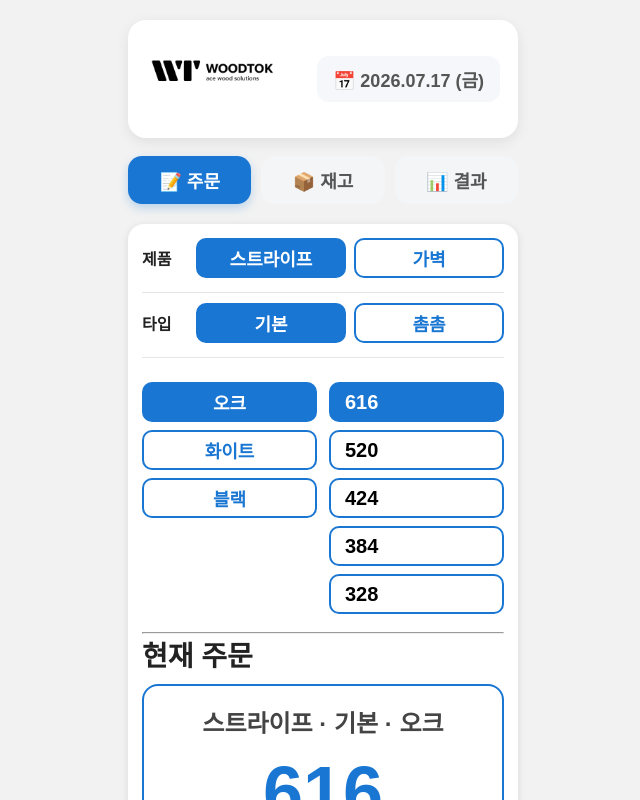
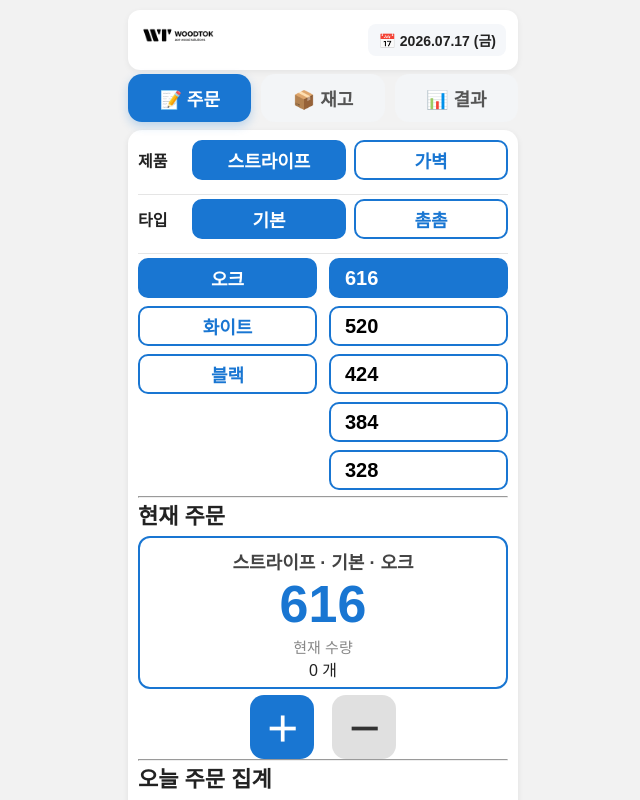
Before and after one commit to alwaysjcs/WOODTOK, a React (Vite) app: page / in a window 1280 px wide. Shown: the top 800 px of the page, without its empty margins (317-957 px from the left). Built offline with nearby package versions, Linux system fonts and the light colour scheme.

Commit message:
Sprint-6 UI compact layout

```diff
--- a/src/App.css
+++ b/src/App.css
@@ -19,7 +19,7 @@ body {
 
   padding: 20px;
 
-  padding-top: max(20px, env(safe-area-inset-top));
+  padding-top: max(10px, env(safe-area-inset-top));
   padding-right: max(20px, env(safe-area-inset-right));
   padding-bottom: max(20px, env(safe-area-inset-bottom));
   padding-left: max(20px, env(safe-area-inset-left));
@@ -34,31 +34,34 @@ h1 {
 
 .card {
   background: white;
-  border-radius: 16px;
-  padding: 14px;
-  margin-top: 12px;
-  box-shadow: 0 2px 8px rgba(0,0,0,0.1);
+  border-radius: 14px;
+  padding: 10px;
+  margin-top: 0x;
+  box-shadow: 0 2px 6px rgba(0,0,0,0.08);
   text-align: left;
 }
-
 h2 {
-  margin:0 0 10px;
-  font-size:28px;
-  text-align: left;
+  margin:0 0 6px;
+  font-size:22px;
+  font-weight:700;
+  text-align:left;
 }
 
 p {
   font-size: 18px;
 }
 
-label {
-    display: block;
-    text-align: left;
-    font-size: 18px;
-    font-weight: bold;
-    margin-top: 12px;
-    margin-bottom: 6px;
+label{
+    display:block;
+    text-align:left;
+
+    font-size:17px;
+    font-weight:700;
+
+    margin-top:2px;
+    margin-bottom:2px;
 }
+
 select{
     width:100%;
     height:50px;
@@ -105,50 +108,28 @@ select{
 }
 
 .current-panel {
-  margin-top: 8px;
-  padding: 8px 12px;
+  margin-top: 6px;
+  padding: 6px 10px;
   border: 2px solid #1976d2;
-  border-radius: 16px;
+  border-radius: 12px;
   text-align: center;
 }
 
-.current-size {
-  font-size: 46px;
-  font-weight: bold;
-  color: #1976d2;
-  margin: 12px 0;
-}
+.plus-button,
+.minus-button{
 
-.current-count {
-  font-size: 20px;
-  font-weight: bold;
-  margin-bottom: 8px;
-}
+    width:58px;
+    height:58px;
 
-.current-buttons {
-  display: flex;
-  justify-content: center;
-  gap: 30px;
-}
+    border:none;
 
-.plus-button,
-.minus-button {
-  width: 70px;
-  height: 70px;
-  font-size: 42px;
-  border: none;
-  border-radius: 10px;
-  background: #1976d2;
-  color: white;
-  cursor: pointer;
-}
+    border-radius:12px;
 
-.plus-button {
-    background: #1976d2;
-}
+    font-size:34px;
 
-.minus-button {
-    background: #888;
+    font-weight:700;
+
+    cursor:pointer;
 }
 
 .plus-button:active,
@@ -184,22 +165,17 @@ select{
   color: white;
 }
 
-.current-info {
-    margin-bottom:2px;
+.summary{
+    margin-top:10px;
+    padding-top:8px;
+    border-top:1px solid #ddd;
+
+    display:flex;
+    justify-content:space-around;
+    align-items:center;
+
     font-size:18px;
-}
-
-.summary {
-    margin-top: 20px;
-    padding-top: 15px;
-    border-top: 2px solid #ddd;
-
-    display: flex;
-    justify-content: space-around;
-    align-items: center;
-
-    font-size: 22px;
-    font-weight: bold;
+    font-weight:700;
 }
 
 .disabled-button {
@@ -218,29 +194,10 @@ select{
     opacity: 1;
 }
 
-.header {
-    display: flex;
-    justify-content: space-between;
-    align-items: center;
-    margin-bottom: 12px;
-}
-
-.header h1 {
-    margin: 0;
-    font-size: 36px;
-    font-weight: 700;
-    color: #1976d2;
-}
-
-.header span {
-    font-size: 16px;
-    font-weight: 600;
-    color: #666;
-}
 .mode-group{
     display:flex;
     gap:10px;
-    margin-bottom:20px;
+    margin-bottom:8px;
 }
 
 .mode-group button{
@@ -324,9 +281,9 @@ select{
 
     align-items:start;
 
-    padding-top:14px;
+    padding-top:0px;
 
-    margin-bottom:18px;
+    margin-bottom:6px;
 }
 
 .color-column,
@@ -392,20 +349,6 @@ select{
     margin-bottom:0;
 }
 
-.header-date{
-    display:flex;
-    align-items:center;
-    gap:6px;
-
-    font-size:17px;
-    font-weight:600;
-
-    color:#555;
-
-    cursor:pointer;
-    user-select:none;
-}
-
 .hidden-date-input{
     position:absolute;
     opacity:0;
@@ -425,14 +368,13 @@ select{
 
     background:#ffffff;
 
-    padding:14px 18px;
+    padding:4px 12px;
 
-    margin-bottom:18px;
+    margin-bottom:4px;
 
-    border-radius:18px;
+    border-radius:12px;
 
-    box-shadow:
-        0 4px 14px rgba(0,0,0,.08);
+    box-shadow:0 2px 6px rgba(0,0,0,.06);
 }
 
 .header-left{
@@ -441,32 +383,27 @@ select{
 }
 
 .header-logo{
-    height:90px;
+    height:52px;
     width:auto;
     display:block;
 }
 
 .header-date{
-
     display:flex;
-
     align-items:center;
 
-    gap:6px;
+    gap:4px;
 
-    cursor:pointer;
-
-    font-size:18px;
-
+    font-size:14px;
     font-weight:600;
 
     background:#f5f7fa;
 
-    padding:10px 16px;
+    padding:6px 10px;
 
-    border-radius:12px;
+    border-radius:8px;
 
-    transition:.2s;
+    cursor:pointer;
 }
 
 .header-date:hover{
@@ -489,50 +426,45 @@ select{
 }
 
 .current-info{
-    font-size:24px;
+    font-size:18px;
     font-weight:600;
     color:#444;
-    margin-top:10px;
+    margin-top:4px;
 }
 
 .current-size{
-    font-size:72px;
+    font-size:52px;
     font-weight:800;
     color:#1976d2;
-    line-height:1.1;
-    margin-top:14px;
+    line-height:1;
+    margin-top:4px;
+    margin-bottom:2px;
 }
 
 .current-label{
-    font-size:18px;
+    font-size:15px;
     color:#888;
-    margin-top:12px;
-}
-
-.current-count{
-    font-size:40px;
-    font-weight:700;
-    margin-top:8px;
+    margin-top:6px;
 }
 
 .current-buttons{
     display:flex;
     justify-content:center;
-    gap:28px;
-    margin-top:18px;
+    gap:18px;
+    margin-top:6px;
 }
 
 .plus-button,
 .minus-button{
 
-    width:86px;
-    height:86px;
+    width:64px;
+    height:64px;
 
     border:none;
 
-    border-radius:18px;
+    border-radius:14px;
 
-    font-size:42px;
+    font-size:34px;
 
     font-weight:700;
 
@@ -568,6 +500,5 @@ select{
 .section-divider{
     border:none;
     border-top:1px solid #e5e5e5;
-
-    margin:0 0 10px 0;
+    margin:0 0 4px 0;
 }
--- a/src/components/Header.jsx
+++ b/src/components/Header.jsx
@@ -5,11 +5,20 @@ function Header({ selectedDate, setSelectedDate }) {
   const dateRef = useRef(null);
 
   const openDatePicker = () => {
-    if (dateRef.current?.showPicker) {
-      dateRef.current.showPicker();
-    } else {
-      dateRef.current?.click();
-    }
+
+     if (!dateRef.current) return;
+
+     try {
+       if (typeof dateRef.current.showPicker === "function") {
+         dateRef.current.showPicker();
+         return;
+       }
+     } catch (e) {
+     }
+
+     dateRef.current.focus();
+    dateRef.current.click();
+
   };
 
   const week = ["일", "월", "화", "수", "목", "금", "토"];
--- a/src/styles/ResultView.css
+++ b/src/styles/ResultView.css
@@ -6,6 +6,10 @@
   font-size: 22px;
   font-weight: 700;
   margin-bottom: 18px;
+}
+
+.result-type{
+    margin-top:14px;
 }
 
 .result-type-title {
@@ -23,6 +27,11 @@
   margin-bottom: 24px;
 }
 
+.result-size h4{
+    margin:0 0 4px;
+    font-size:16px;
+}
+
 .result-size-title {
   margin-bottom: 8px;
   font-size: 18px;
@@ -36,14 +45,13 @@
 
 .result-table th {
   background: #f7f7f7;
-  font-weight: 700;
+  font-weight: 600;
 }
 
 .result-table th,
-.result-table td {
-  border: 1px solid #dcdcdc;
-  padding: 8px;
-  text-align: center;
+.result-table td{
+    padding:5px 4px;
+    font-size:14px;
 }
 
 .shortage{
```
